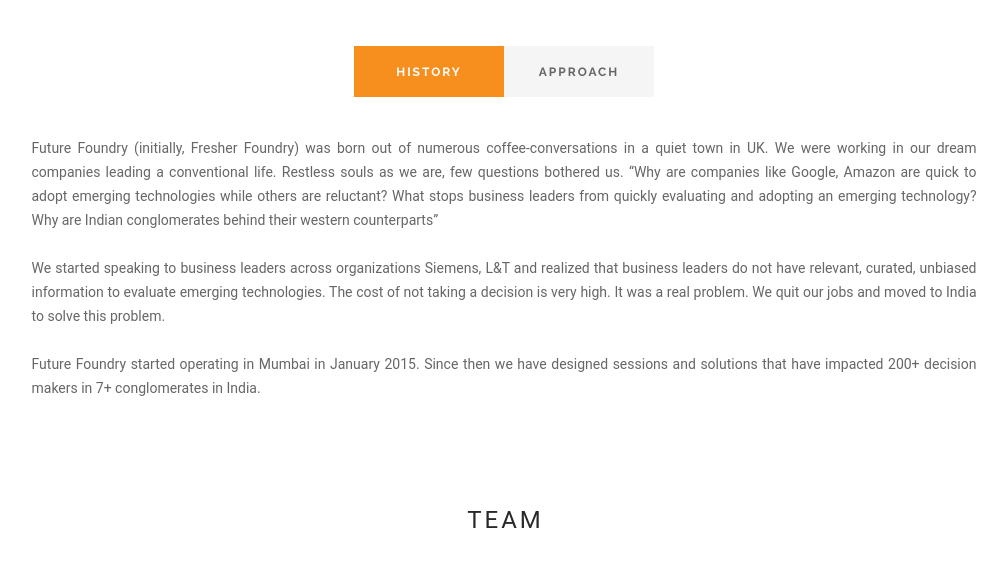
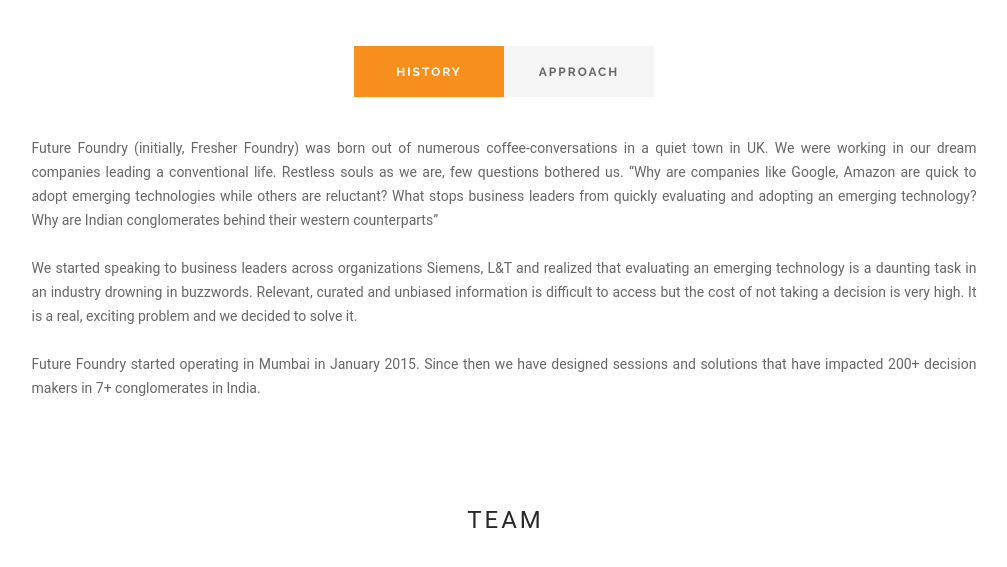
Before and after one commit to akshatkedia/fresher-foundry, a Jekyll site: the page built from about.md, in a window 1280 px wide and 900 px high, scrolled down 393 px, cut to the strip 0-576 px from the top of the window. Shown: the top 567 px of the strip, without its empty margins (136-1143 px from the left). Built offline with Jekyll 4.4.1, drawn with Linux system fonts in a browser that asks for light colours.

Commit message:
Updated About

```diff
--- a/about.md
+++ b/about.md
@@ -45,12 +45,13 @@ history: "Future Foundry (initially, Fresher Foundry) was born out of numerous c
   Google, Amazon are quick to adopt emerging technologies while others are reluctant?
   What stops business leaders from quickly evaluating and adopting an emerging technology?
   Why are Indian conglomerates behind their western counterparts\"\n\nWe started speaking
-  to business leaders across organizations Siemens, L&T and realized that business
-  leaders do not have relevant, curated, unbiased information to evaluate emerging
-  technologies. The cost of not taking a decision is very high. It was a real problem.
-  We quit our jobs and moved to India to solve this problem. \n\nFuture Foundry started
-  operating in Mumbai in January 2015. Since then we have designed sessions and solutions
-  that have impacted 200+ decision makers in 7+ conglomerates in India."
+  to business leaders across organizations Siemens, L&T and realized that evaluating
+  an emerging technology is a daunting task in an industry drowning in buzzwords.
+  Relevant, curated and unbiased information is difficult to access but the cost of
+  not taking a decision is very high. It is a real, exciting problem and we decided
+  to solve it. \n\nFuture Foundry started operating in Mumbai in January 2015. Since
+  then we have designed sessions and solutions that have impacted 200+ decision makers
+  in 7+ conglomerates in India."
 approach:
 culture:
 layout: about
```
